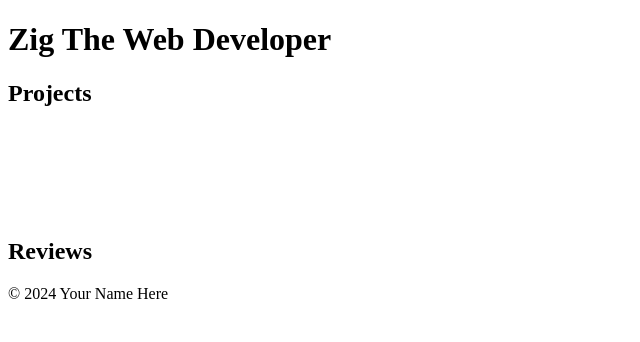
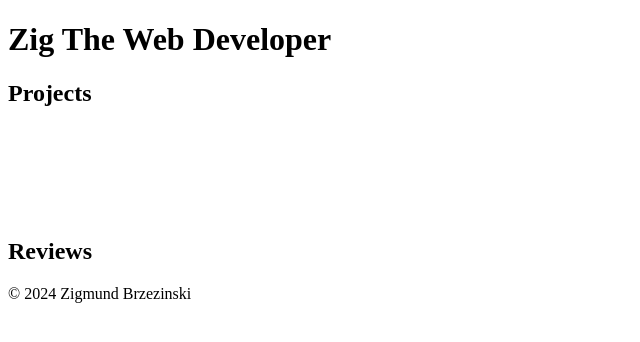
Before and after one commit to RVCC-IDMX/midterm-2024-ZB2cool, a plain HTML site: page index.html in a window 1280 px wide. Shown: the full height of the page, 0-640 px from the left. Drawn offline with Linux system fonts and the light colour scheme.

Commit message:
add text

```diff
--- a/index.html
+++ b/index.html
@@ -65,7 +65,7 @@
 
 </main>
 <footer>
-    &copy; 2024 Your Name Here
+    &copy; 2024 Zigmund Brzezinski
 </footer>
 
 </body>
```
